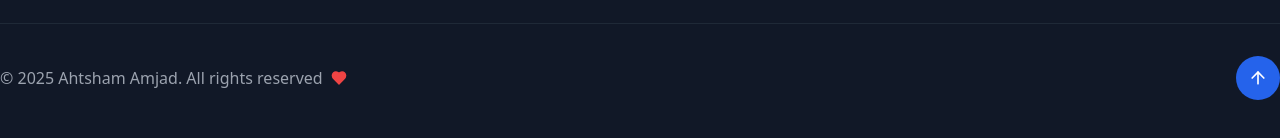
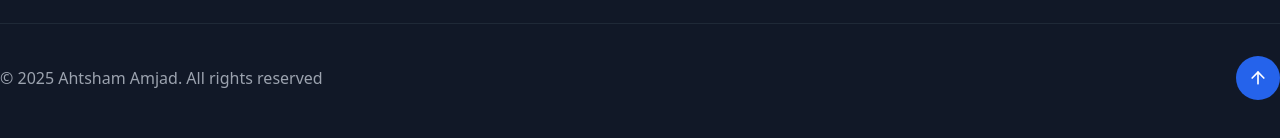
Before and after one commit to AhtshamAmjad/ahtsham-amjad-portfolio, a React (Create React App) app: page / in a window 1280 px wide. Shown: the part 7565-7703 px from the top of the page. Built offline with nearby package versions, Linux system fonts and the light colour scheme.

Commit message:
removed icon from footer

```diff
--- a/src/components/Footer.tsx
+++ b/src/components/Footer.tsx
@@ -1,6 +1,6 @@
 import React from 'react';
 import { motion } from 'framer-motion';
-import { Heart, ArrowUp } from 'lucide-react';
+import { ArrowUp } from 'lucide-react';
 
 const Footer: React.FC = () => {
   const scrollToTop = () => {
@@ -96,7 +96,6 @@ const Footer: React.FC = () => {
         <div className="border-t border-gray-800 pt-8 flex flex-col md:flex-row justify-between items-center">
           <div className="flex items-center gap-2 text-gray-400 mb-4 md:mb-0">
             <span>© {currentYear} Ahtsham Amjad. All rights reserved</span>
-            <Heart className="w-4 h-4 text-red-500 fill-current" />
             {/* <span>using React & Tailwind CSS</span> */}
           </div>
 
```
